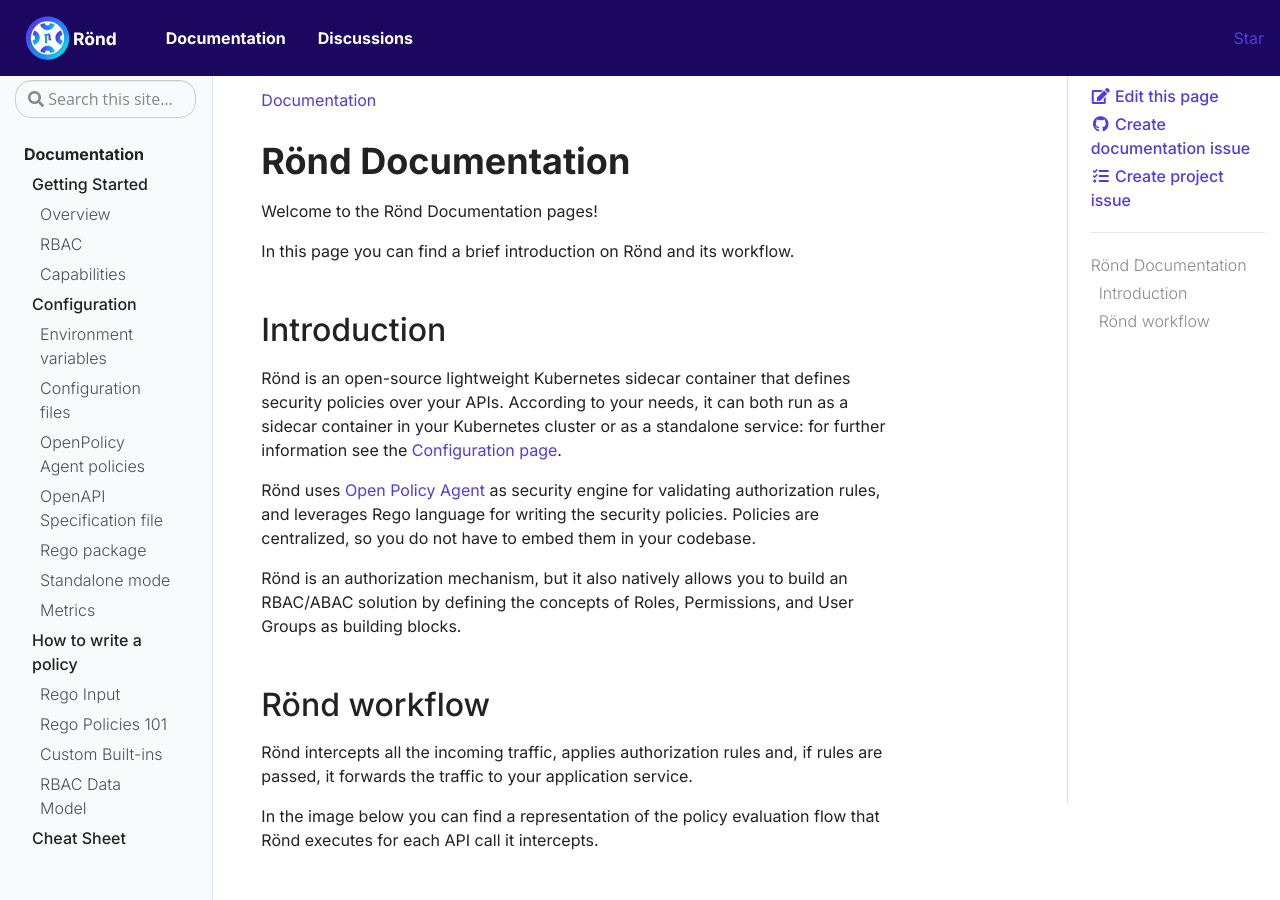
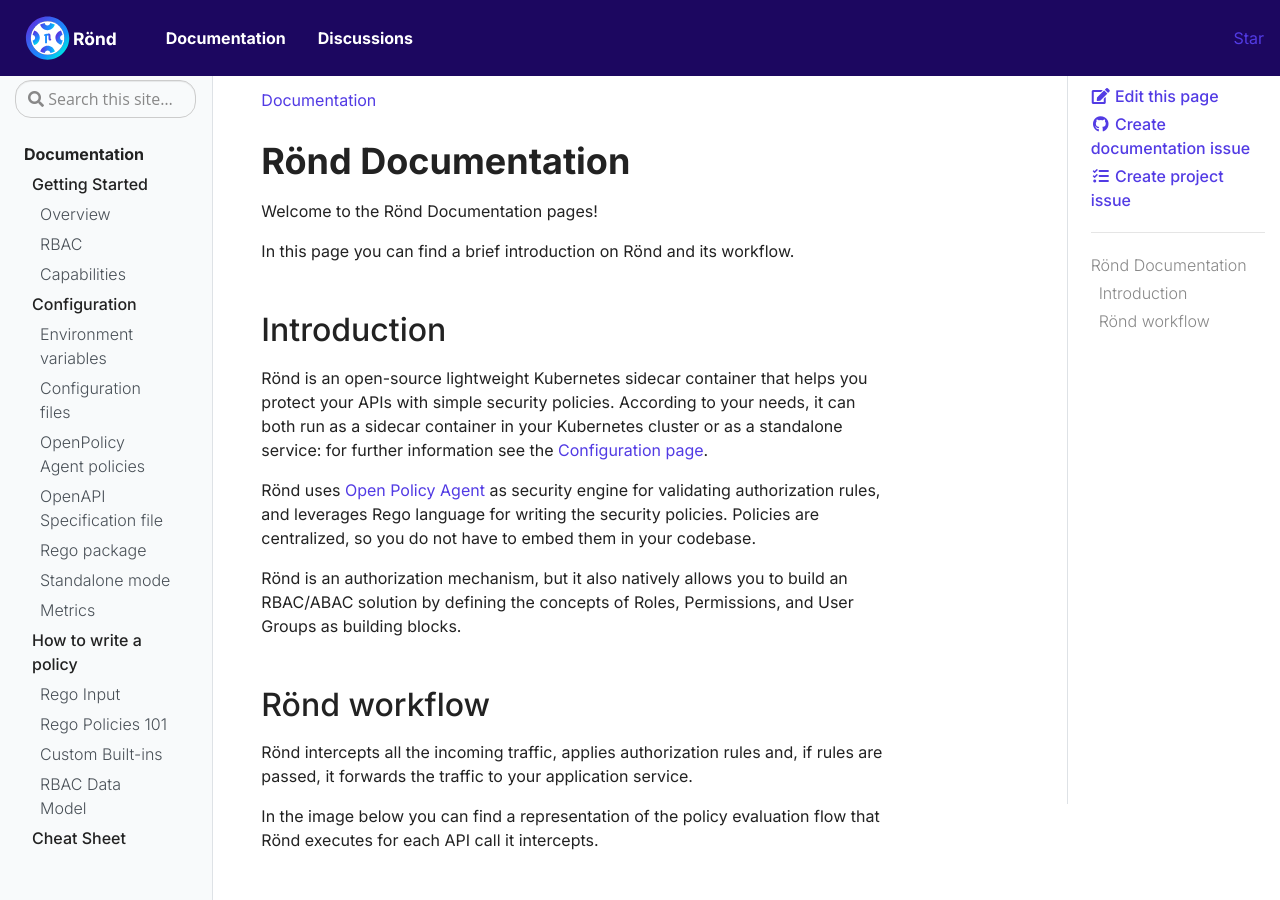
Before and after one commit to rond-authz/rond-authz.github.io, a Jekyll site: the page built from pages/docs.md, in a window 1280 px wide and 900 px high. Built offline with Jekyll 4.4.1, drawn with Linux system fonts in a browser that asks for light colours.

Commit message:
Fixed the description (#68)
Co-authored-by: Paolo <ugho16@users.noreply.github.com>

```diff
--- a/_includes/hero.html
+++ b/_includes/hero.html
@@ -21,7 +21,7 @@
           <strong>Why Rönd?</strong>
         </h1>
         <ul class="why-rond">
-          <li>Rönd is an <strong>authorization mechanism that defines centralized policies</strong> executed in a distributed system;</li>
+          <li>Rönd is an <strong>product designed to protect your APIs with simple security policies</strong> executed in a distributed system;</li>
           <li>Rönd allows you to <strong>focus only on the policy</strong> you want to implement, avoiding writing endless lines of code;</li>
           <li>Rönd is an <strong>open-source software</strong> built on top of the <strong>best technologies</strong>.</li>
         </ul>
--- a/pages/docs.md
+++ b/pages/docs.md
@@ -13,7 +13,7 @@
 
 ## Introduction
 
-Rönd is an open-source lightweight Kubernetes sidecar container that defines security policies over your APIs. According to your needs, it can both run as a sidecar container in your Kubernetes cluster or as a standalone service: for further information see the [Configuration page](/docs/configuration).
+Rönd is an open-source lightweight Kubernetes sidecar container that helps you protect your APIs with simple security policies. According to your needs, it can both run as a sidecar container in your Kubernetes cluster or as a standalone service: for further information see the [Configuration page](/docs/configuration).
 
 Rönd uses [Open Policy Agent](https://www.openpolicyagent.org/) as security engine for validating authorization rules, and leverages Rego language for writing the security policies. Policies are centralized, so you do not have to embed them in your codebase.
 
```
